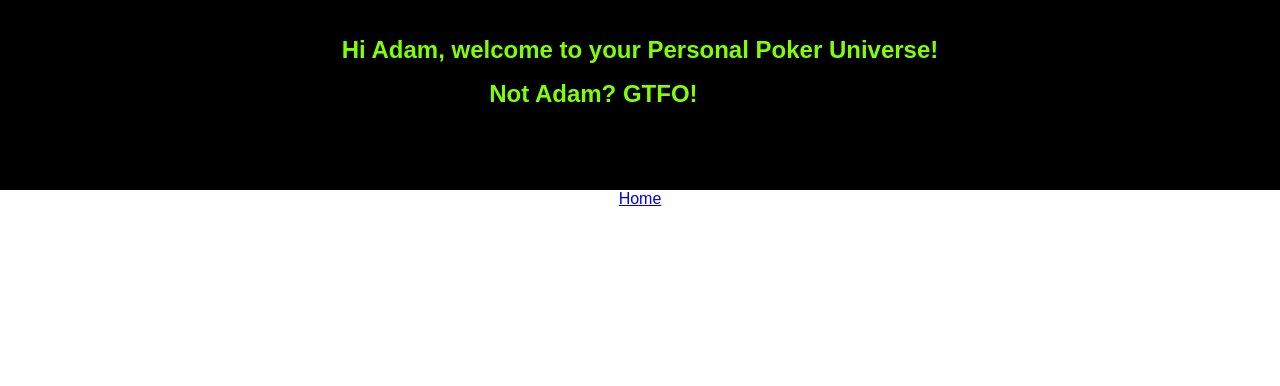
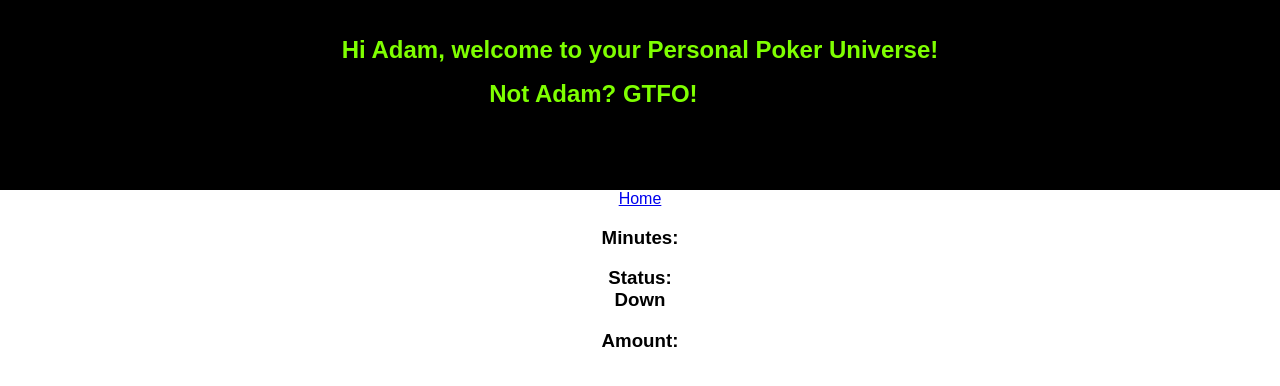
Before and after one commit to AdamT213/hand-tracker, a React (Create React App) app: page /session/1 in a window 1280 px wide. Shown: the top 386 px of the page. Built offline with nearby package versions, Linux system fonts and the light colour scheme.

Commit message:
added button and redux to add a new session from homepage

```diff
--- /dev/null
+++ b/src/Actions/sessionActions.js
@@ -0,0 +1,23 @@
+import fetch from 'isomorphic-fetch';
+import { history } from '../App'
+
+export function startSession(){
+  return function(dispatch, getState){
+    dispatch({type: 'CREATE_SESSION'})
+    return fetch('https://hand-trackerapi.herokuapp.com/api/sessions', {
+    method: 'POST',
+    headers: {
+      'Accept': 'application/json',
+      'Content-Type': 'application/json'
+    },
+    })
+    .then(res => {
+      return res.json()
+    }).then(responseJson => {
+      dispatch({type: 'SET_SESSION', payload: responseJson})
+    }).then(res => {
+      let currentSession = getState().SessionsReducer.session
+      history.push(`/session/${currentSession}`)
+    })
+  }
+}
--- a/src/App.css
+++ b/src/App.css
@@ -31,6 +31,10 @@
   animation-name: slidein-right;
 }
 
+button.navButton {
+  margin: 10px;
+}
+
 h4 {
   font-size: .5 em;
 }
--- a/src/App.js
+++ b/src/App.js
@@ -1,10 +1,10 @@
 import React, { Component } from 'react';
 import './App.css';
-import { Router, Route } from 'react-router-dom';
+import { Router, Route, Switch } from 'react-router-dom';
 import createBrowserHistory from 'history/createBrowserHistory';
 import Home from './Components/Home'
 import Navbar from './Components/Navbar';
-import addHand from './Components/Forms/addHand';
+import showSession from './Components/showSession';
 
 export const history = createBrowserHistory();
 
@@ -18,10 +18,13 @@ class App extends Component {
           <h1 className="App-title-bottom">Just Kidding, you can stay</h1>
         </header>
         <Router history= {history}>
+          <Switch>
           <div>
-        <Navbar/>
-        <Route exact path='/' component= {Home} />
-        </div>
+          <Navbar/>
+          <Route exact path="/" component= {Home} />
+          <Route path = "/session/:id" component= {showSession} />
+          </div>
+          </Switch>
         </Router>
       </div>
     );
--- a/src/Components/Home.js
+++ b/src/Components/Home.js
@@ -1,4 +1,5 @@
 import React, { Component } from 'react';
+import { connect } from 'react-redux';
 import {
   BrowserRouter as Router,
   Route,
@@ -8,24 +9,31 @@ import {
   withRouter
 } from "react-router-dom";
 import addHand from './Forms/addHand'
+import { startSession } from '../Actions/sessionActions'
 
 export class Home extends Component {
 
+  handleClick = event => {
+    this.props.startSession()
+  }
+
   render() {
+
       return (
         <div>
           <Router>
+          <Switch>
           <div>
-          <NavLink to= '/hands/new'> Add a new hand </NavLink>
-          <Route path= '/hands/new' component={addHand}/>
+          <button className= "navButton" onClick={this.handleClick}>Start New Session</button>
           <h4> Search For Hands By Category </h4>
           <h4> Search For Sessions By Category </h4>
           <h4> Search For Tables By Category </h4>
           </div>
+          </Switch>
           </Router>
         </div>
       );
   }
 }
 
-export default Home;
+export default connect (null, { startSession })(Home);
--- /dev/null
+++ b/src/Components/Presentational/Session.js
@@ -0,0 +1,17 @@
+import React, { Component } from 'react';
+
+export class Product extends Component {
+
+  render() {
+     return (
+      <div className= "Product">
+        <h3>{this.props.id}</h3>
+        <h3>Minutes: {this.props.duration}</h3>
+        <h3>Status:<div>{this.props.status === 1 ? 'Up'  : 'Down'}</div></h3>
+        <h3>Amount: {this.props.amount}</h3><br />
+      </div>
+      )
+    }
+  }
+
+export default Product;
--- /dev/null
+++ b/src/Components/showSession.js
@@ -0,0 +1,23 @@
+import React, { Component } from 'react';
+import { connect } from 'react-redux';
+import { history } from '../App'
+import Session from './Presentational/Session'
+
+export class showSession extends Component {
+
+  render() {
+
+      return (
+        <div>
+        <Session Status= {this.props.status} Minutes={this.props.duration} Amount= {this.props.amount}
+         />
+        </div>
+      );
+    }
+  }
+
+function mapStateToProps(state){
+  return {session: state.SessionsReducer.session}
+}
+
+export default showSession;
--- a/src/Reducers/sessions_reducer.js
+++ b/src/Reducers/sessions_reducer.js
@@ -1,7 +1,8 @@
 export function SessionsReducer(state = {session: null, sessions: []
 }, action) {
   switch (action.type) {
-      case 'CREATE_SESSION':
+      case 'SET_SESSION':
+        debugger;
         return {session: action.payload}
       default:
        return state;
```
